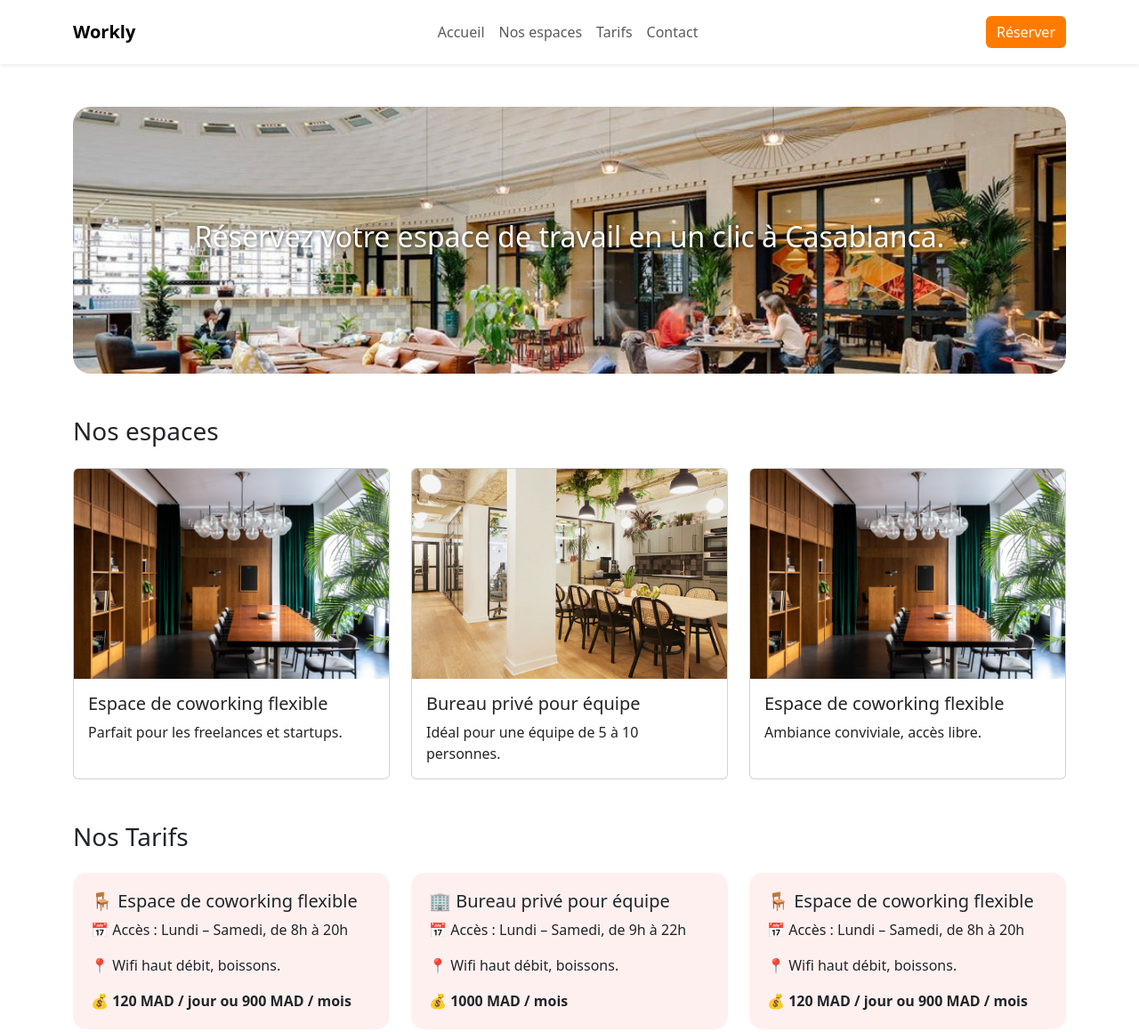
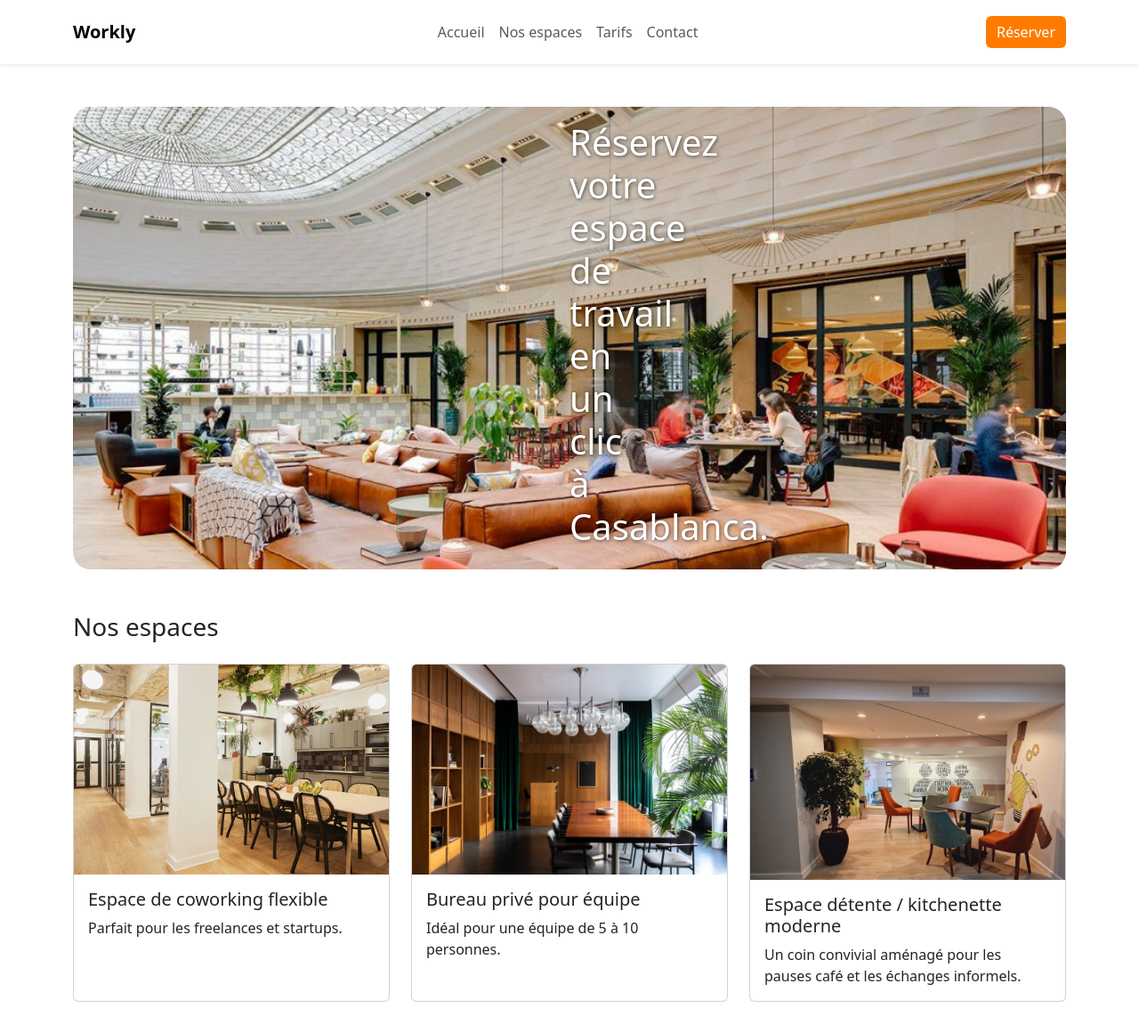
Before and after one commit to asmaaghayyate/Projet-workly, a plain HTML site: page index.html in a window 1280 px wide. Shown: the top 1160 px of the page at 89% size. Drawn offline with nearby package versions, Linux system fonts and the light colour scheme.

Commit message:
dernieres modifications du projet

```diff
--- a/css/style.css
+++ b/css/style.css
@@ -48,7 +48,7 @@
   transform: translate(-50%, -50%);
   color: white;
   text-align: center;
-  width: 100%;
+  width: 00%;
   padding: 0 20px;
   font-size: 1.8rem;
   text-shadow: 1px 1px 4px rgba(0, 0, 0, 0.6);
--- a/index.html
+++ b/index.html
@@ -39,9 +39,9 @@
 
   <!-- Hero Image -->
 <div class="container mt-5 position-relative">
-  <img src="images/imghome.jpg" alt="Espace de travail" class="hero-image w-100">
+  <img src="images/imghero.jpg" alt="Espace de travail" style="height: 65vh; object-fit: cover;" class="hero-image w-100">
   <div class="hero-text-overlay">
-    <h2>Réservez votre espace de travail en un clic à Casablanca.</h2>
+    <h1>Réservez votre espace de travail en un clic à Casablanca.</h1>
   </div>
 </div>
   <!-- Nos espaces -->
@@ -50,7 +50,7 @@
     <div class="row g-4">
       <div class="col-md-4">
         <div class="card h-100">
-          <img src="images/bureau.jpg" class="card-img-top" alt="Coworking">
+          <img src="images/espace.png" class="card-img-top" alt="Coworking">
           <div class="card-body">
             <h5 class="card-title">Espace de coworking flexible</h5>
             <p class="card-text">Parfait pour les freelances et startups.</p>
@@ -59,7 +59,7 @@
       </div>
       <div class="col-md-4">
         <div class="card h-100">
-          <img src="images/espace.png" class="card-img-top" alt="Bureau privé">
+          <img src="images/bureau.jpg" class="card-img-top" alt="Bureau privé">
           <div class="card-body">
             <h5 class="card-title">Bureau privé pour équipe</h5>
             <p class="card-text">Idéal pour une équipe de 5 à 10 personnes.</p>
@@ -68,10 +68,10 @@
       </div>
       <div class="col-md-4">
         <div class="card h-100">
-          <img src="images/bureau.jpg" class="card-img-top" alt="Flexible">
+          <img src="images/Kitchenette.jpg" class="card-img-top" alt="Flexible">
           <div class="card-body">
-            <h5 class="card-title">Espace de coworking flexible</h5>
-            <p class="card-text">Ambiance conviviale, accès libre.</p>
+            <h5 class="card-title">Espace détente / kitchenette moderne</h5>
+            <p class="card-text">Un coin convivial aménagé pour les pauses café et les échanges informels.</p>
           </div>
         </div>
       </div>
@@ -100,7 +100,7 @@
       </div>
       <div class="col-md-4">
         <div class="tarif-card">
-          <h5>🪑 Espace de coworking flexible</h5>
+          <h5>🪑 Espace détente / kitchenette moderne</h5>
           <p>📅 Accès : Lundi – Samedi, de 8h à 20h</p>
           <p>📍 Wifi haut débit, boissons.</p>
           <strong>💰 120 MAD / jour ou 900 MAD / mois</strong>
@@ -139,7 +139,7 @@
           <h5 class="footer-title-workly">workly</h5>
           <img src="https://cdn-icons-png.flaticon.com/512/733/733547.png" width="40px" alt="Facebook">
           <img src="https://cdn-icons-png.flaticon.com/512/733/733558.png" width="40px" alt="Instagram">
-          <img src="https://cdn-icons-png.flaticon.com/512/733/733579.png" width="4git 0px" alt="Twitter">
+          <img src="https://cdn-icons-png.flaticon.com/512/733/733579.png" width="40px 0px" alt="Twitter">
 
         </div>
         <div class="col-md-4 mb-4">
```
Also changed, not shown: images/Kitchenette.jpg (added), images/espaceprive.jpg (added), images/facebook.png (deleted), images/imghero.jpg (renamed from images/imghome.jpg).
